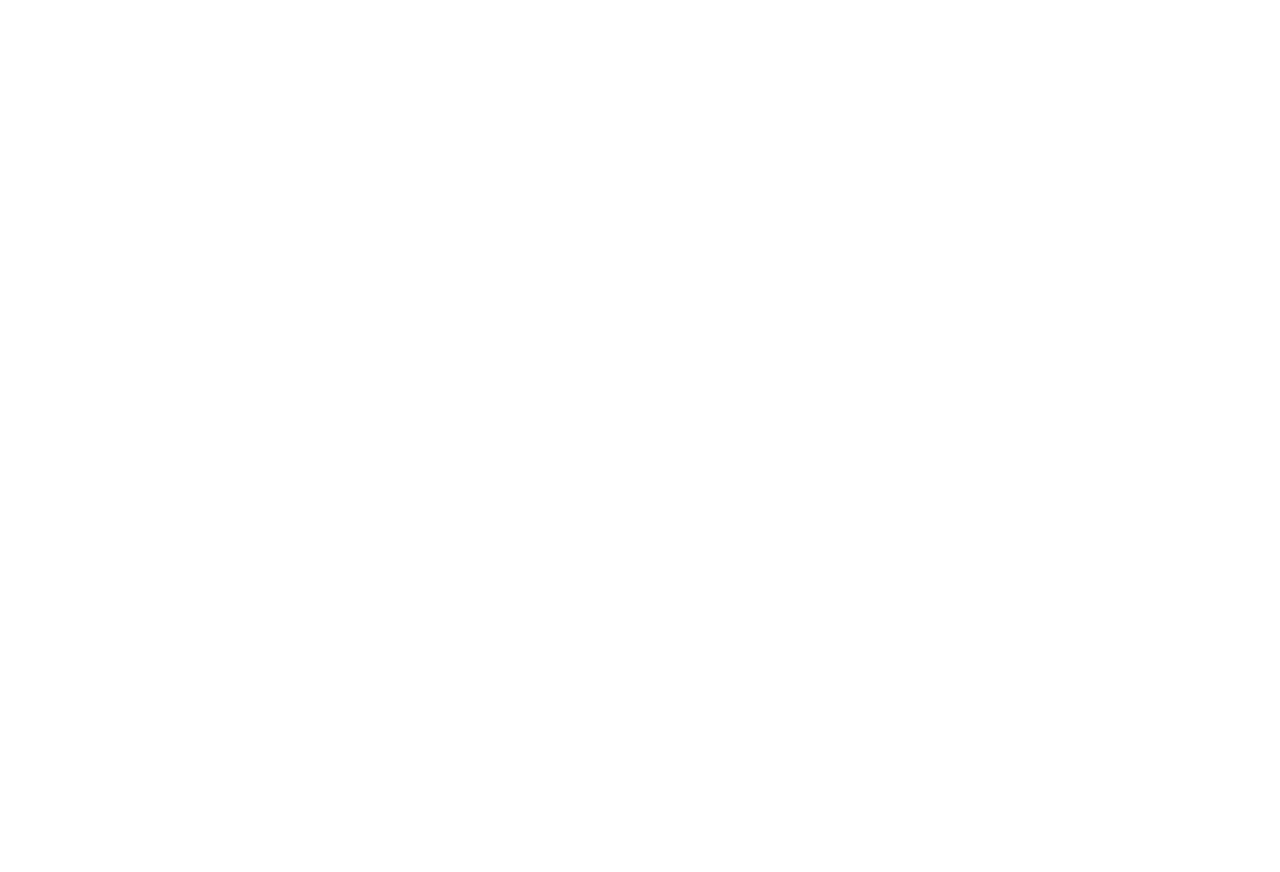
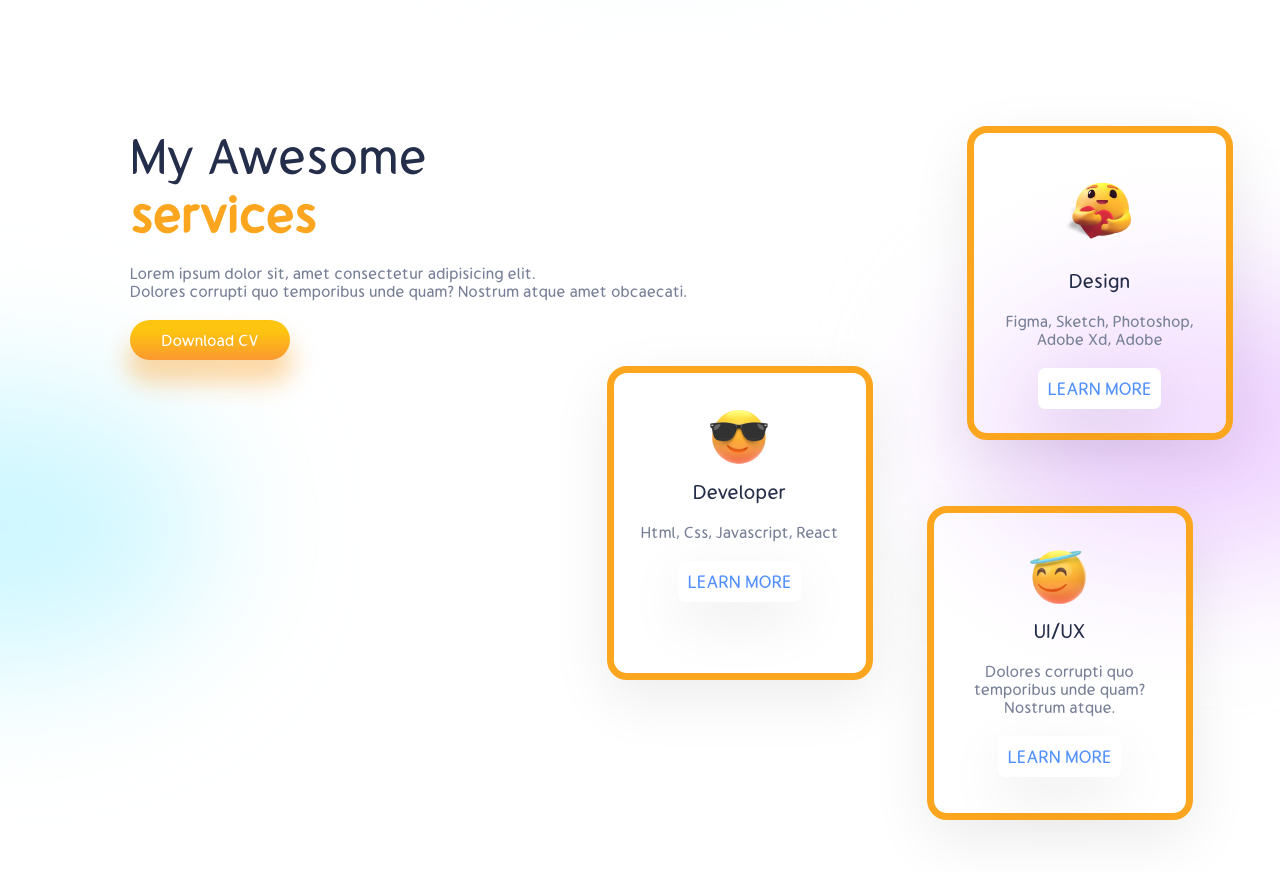
Before and after one commit to jorgetejeda/portfolio-template, a React (Create React App) app: page / in a window 1280 px wide. Shown: the part 880-1752 px from the top of the page. Before the commit the page ends 836 px from the top, so only its background shows below. Built offline with nearby package versions, Linux system fonts and the light colour scheme.

Commit message:
Create Card component, a giving style inside Services component

```diff
--- a/src/App.js
+++ b/src/App.js
@@ -1,12 +1,14 @@
 import './App.css'
 import Intro from './components/Intro/Intro'
 import Navbar from './components/Navbar/Navbar'
+import Services from './components/Services/Services'
 
 const App = () => {
   return (
     <div className='App'>
       <Navbar />
       <Intro />
+      <Services />
     </div>
   )
 }
--- /dev/null
+++ b/src/components/Card/Card.css
@@ -0,0 +1,36 @@
+.Card {
+  width: 10rem;
+  height: 13rem;
+  position: absolute;
+  display: flex;
+  flex-direction: column;
+  gap: 1rem;
+  align-items: center;
+  text-align: center;
+  background: rgba(255, 255, 255, 0.26);
+  border: 7px solid var(--orange);
+  box-shadow: var(--boxShadow);
+  border-radius: 20px;
+  padding: 0px 26px 2rem 26px;
+}
+
+.Card span:nth-of-type(2) {
+  color: var(--gray);
+  font-size: 16px;
+}
+
+.Card > img {
+  transform: scale(0.6);
+  margin-bottom: -2rem;
+}
+
+.c-button{
+  text-transform: uppercase;
+  background-color: white;
+  box-shadow: 0px 19px 60px rgba(0, 0, 0, 0.08);
+  border-radius: 7px;
+  border: none;
+  padding: 10px;
+  font-size: 18px;
+  color: #5290fd
+}
--- /dev/null
+++ b/src/components/Card/Card.jsx
@@ -0,0 +1,17 @@
+import React from 'react';
+
+
+import './Card.css';
+
+const Card = ({emoji, heading, detail}) => {
+  return (
+    <div className="Card">
+      <img src={emoji} alt="" />
+      <span>{heading}</span>
+      <span>{detail}</span>
+      <button className="c-button">Learn More</button>
+    </div>
+  );
+};
+
+export default Card;
--- a/src/components/Navbar/Navbar.jsx
+++ b/src/components/Navbar/Navbar.jsx
@@ -18,7 +18,7 @@
             <li>Testimonials</li>
           </ul>
         </div>
-        <button className='button n-button'>Contact us</button>
+        <button className='button n-button'>Contact</button>
       </div>
     </div>
   )
--- /dev/null
+++ b/src/components/Services/Services.css
@@ -0,0 +1,54 @@
+.Services {
+  padding: 0px 3rem;
+  display: flex;
+  height: 90vh;
+  margin-top: 9rem;
+  margin-bottom: 13rem;
+}
+
+.awesome {
+  display: flex;
+  flex-direction: column;
+  position: relative;
+}
+
+.awesome > :nth-child(1) {
+  color: var(--black);
+  font-size: 2.5rem;
+}
+
+.awesome > :nth-child(2) {
+  color: var(--orange);
+  font-size: 2.5rem;
+  font-weight: bold;
+}
+
+.awesome > :nth-child(3) {
+  color: var(--gray);
+  margin-top: 1rem;
+  font-size: 16px;
+}
+
+.s-button {
+  width: 8rem;
+  height: 2rem;
+  margin-top: 1rem;
+}
+
+.cards {
+  position: relative;
+}
+
+.cards > * {
+  position: absolute;
+}
+
+.s-blur2 {
+  left: 14rem;
+  top: 8rem;
+}
+
+.s-blur1 {
+  top: 13rem;
+  left: -18rem;
+}
--- /dev/null
+++ b/src/components/Services/Services.jsx
@@ -0,0 +1,60 @@
+import React from 'react';
+import HeartEmoji from '../../img/heartemoji.png';
+import Card from '../Card/Card';
+
+import Glasses from '../../img/glasses.png';
+import Humble from '../../img/humble.png';
+
+import Resume from './Resume.pdf';
+
+import './Services.css';
+
+const Services = () => {
+  return (
+    <div className='Services'>
+      <div className='awesome'>
+        <span>My Awesome</span>
+        <span>services</span>
+        <span>
+          Lorem ipsum dolor sit, amet consectetur adipisicing elit.
+          <br />
+          Dolores corrupti quo temporibus unde quam? Nostrum atque amet
+          obcaecati.
+        </span>
+        <a href={Resume} download>
+          <button className='button s-button'>Download CV</button>
+        </a>
+        <div className='blur s-blur1' style={{ background: '#abf1ff94' }}></div>
+      </div>
+      <div className='cards'>
+        <div style={{ left: '14rem' }}>
+          <Card
+            emoji={HeartEmoji}
+            heading='Design'
+            detail='Figma, Sketch, Photoshop, Adobe Xd, Adobe'
+          />
+        </div>
+        <div style={{ left: '-4rem', top: '12rem' }}>
+          <Card
+            emoji={Glasses}
+            heading='Developer'
+            detail='Html, Css, Javascript, React'
+          />
+        </div>
+        <div style={{ left: '12rem', top: '19rem' }}>
+          <Card
+            emoji={Humble}
+            heading='UI/UX'
+            detail='Dolores corrupti quo temporibus unde quam? Nostrum atque.'
+          />
+        </div>
+        <div
+          className='blur s-blur2'
+          style={{ background: 'var(--purple)' }}
+        ></div>
+      </div>
+    </div>
+  );
+};
+
+export default Services;
```
Also changed, not shown: 1 other file (tests, documents, lock files or other folders).
